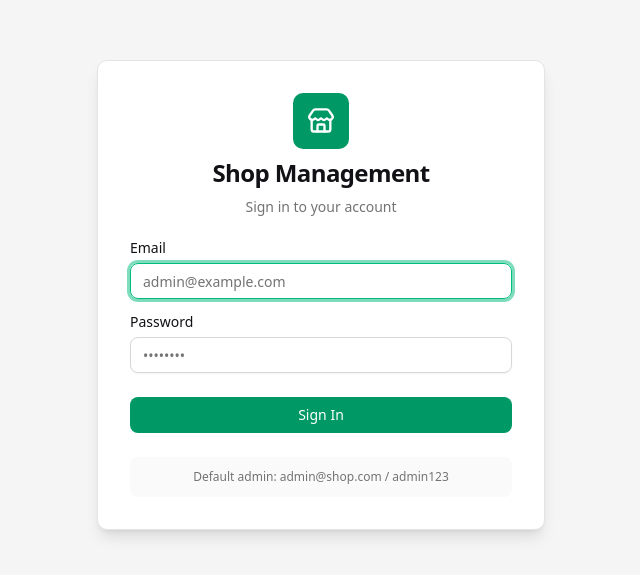
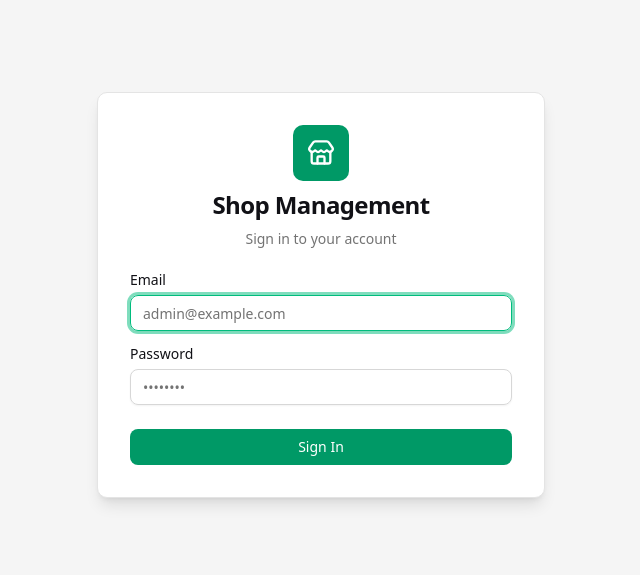
Before and after one commit to muhammademon72/Shop_Management_System, a Next.js app: page / in a window 1280 px wide. Shown: the part 105-680 px from the top of the page, without its empty margins (319-959 px from the left). Built offline with nearby package versions, Linux system fonts and the light colour scheme.

Commit message:
remove: default admin hint from Login page

```diff
--- a/src/components/modules/login.tsx
+++ b/src/components/modules/login.tsx
@@ -92,10 +92,6 @@ export function LoginModule() {
               )}
             </Button>
           </form>
-
-          <div className="mt-6 rounded-md bg-muted/50 p-3 text-center text-xs text-muted-foreground">
-            <p>Default admin: admin@shop.com / admin123</p>
-          </div>
         </div>
       </div>
     </div>
```
